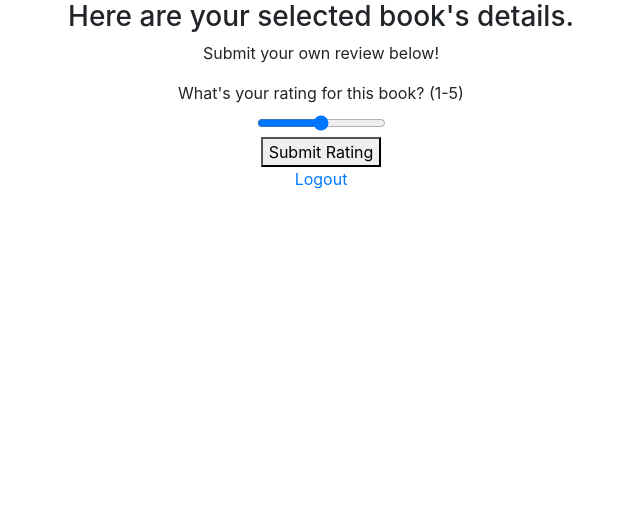
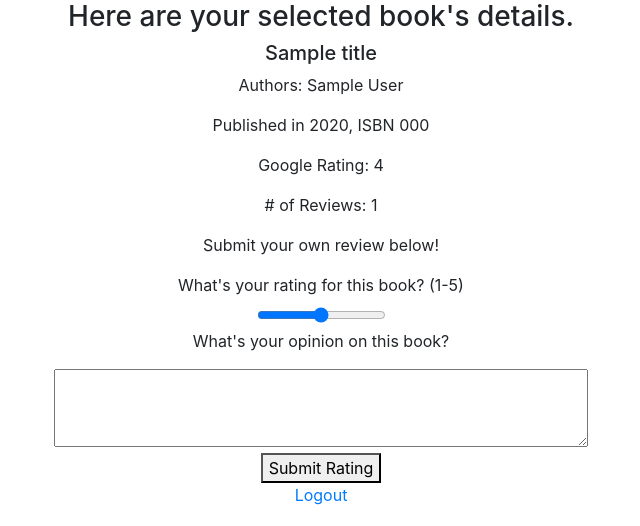
Before and after one commit to eugene-lok/book-ace, a Flask app: template templates/details.html in a window 1280 px wide. Shown: the part 274-800 px from the top of the page, without its empty margins (319-959 px from the left). Run offline with Flask 2, Linux system fonts and the light colour scheme; the template is opened without the code that fills it: most values are stand-ins (such as "Sample title", 1, 10 or a date in 2020); some libraries are stand-ins or nearby versions.

Commit message:
Add book details and API data to review page

```diff
--- a/application.py
+++ b/application.py
@@ -91,10 +91,21 @@ def search():
 def getDetails():
     isbn = request.form.get("bookID")
     print(isbn)
-
-    return render_template("details.html", isbn = isbn)
+    # API request
+    res = requests.get("https://www.googleapis.com/books/v1/volumes", params={"q": "isbn:" + isbn})
+    bookInfo = res.json()
+    title = bookInfo['items'][0]['volumeInfo']['title']
+    authors = bookInfo['items'][0]['volumeInfo']['authors']
+    year = bookInfo['items'][0]['volumeInfo']['publishedDate'][0:4]
+    googleCount = bookInfo['items'][0]['volumeInfo']['ratingsCount']
+    googleRating = bookInfo['items'][0]['volumeInfo']['averageRating']
+    return render_template("details.html", isbn = isbn, title = title, authors = authors, year = year, googleCount = googleCount, googleRating = googleRating)
 
 @app.route("/thankyou", methods = ["POST"])
 def submitReview():
-
+    username = session["login"]
+    isbn = request.form.get("bookID")
+    rating = request.form.get("rating")
+    review = request.form.get("review")
+    print(username)
     return render_template("thankyou.html")
--- a/templates/details.html
+++ b/templates/details.html
@@ -2,12 +2,23 @@
 
 {% block body %}
 <h3> Here are your selected book's details. </h3>
-
+    <h5>{{ title }}</h5>
+    <p>Authors:
+        {% for author in authors %}
+        {{ author }}
+        {% endfor %}
+    </p>
+    <p>Published in {{ year }}, ISBN {{ isbn }}</p>
+    <p>Google Rating: {{ googleRating }}</p>
+    <p># of Reviews: {{ googleCount }}</p>
 <p>Submit your own review below!</p>
 <form action = "{{ url_for('submitReview') }}" method  = "POST">
     <label for = "rating">What's your rating for this book? (1-5)</label>
     <br>
     <input type = "range" id = "rating" name = "rating" min = "1" max = "5">
+    <br>
+    <p>What's your opinion on this book?</p>
+    <textarea id="review" name="review" rows="3" cols="50"></textarea>
     <br>
     <button>Submit Rating</button>
 </form>
```
Also changed, not shown: templates/search.html (+4 -6 lines).
